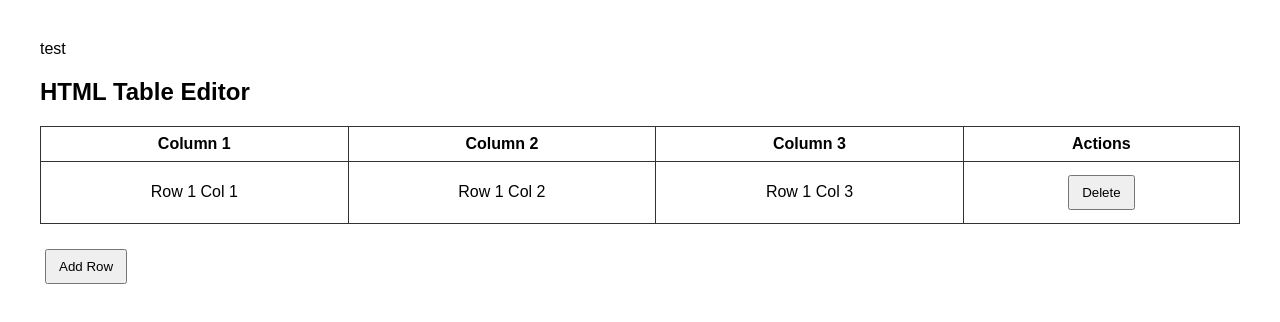
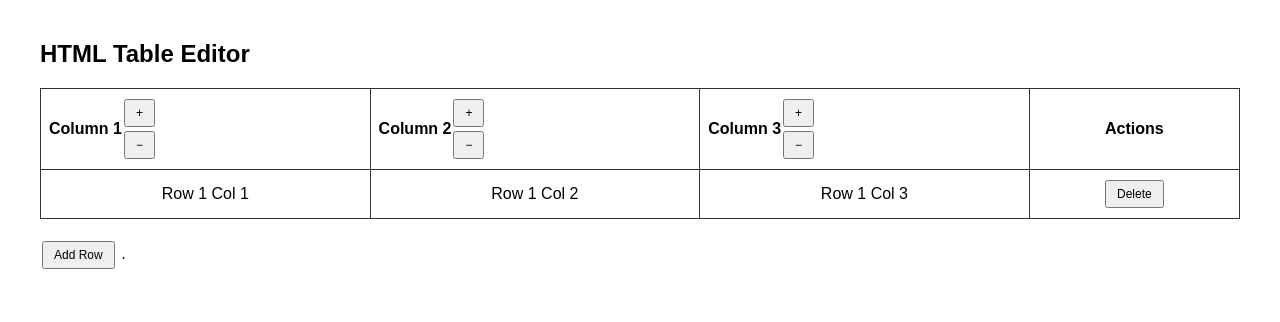
Before and after one commit to vegaruben/html-table-editor, a plain HTML site: page index.html in a window 1280 px wide. Drawn offline with Linux system fonts and the light colour scheme.

Commit message:
Update index.html with new content

```diff
--- a/index.html
+++ b/index.html
@@ -1,4 +1,3 @@
-
 <!DOCTYPE html>
 <html lang="en">
 <head>
@@ -22,19 +21,53 @@
             text-align: center;
         }
         button {
-            margin: 5px;
-            padding: 8px 12px;
+            margin: 2px 2px;
+            padding: 5px 10px;
+            font-size: 12px;
+        }
+        .header-actions {
+            display: flex;
+            flex-direction: column;
+            align-items: center;
+        }
+        .header-wrapper {
+            display: flex;
+            align-items: center;
         }
     </style>
 </head>
-<body>test
+<body>
     <h2>HTML Table Editor</h2>
     <table id="editableTable">
         <thead>
-            <tr>
-                <th>Column 1</th>
-                <th>Column 2</th>
-                <th>Column 3</th>
+            <tr id="headerRow">
+                <th>
+                    <div class="header-wrapper">
+                        <span contenteditable="true">Column 1</span>
+                        <div class="header-actions">
+                            <button onclick="addColumn(this)">+</button>
+                            <button onclick="removeColumn(this)">−</button>
+                        </div>
+                    </div>
+                </th>
+                <th>
+                    <div class="header-wrapper">
+                        <span contenteditable="true">Column 2</span>
+                        <div class="header-actions">
+                            <button onclick="addColumn(this)">+</button>
+                            <button onclick="removeColumn(this)">−</button>
+                        </div>
+                    </div>
+                </th>
+                <th>
+                    <div class="header-wrapper">
+                        <span contenteditable="true">Column 3</span>
+                        <div class="header-actions">
+                            <button onclick="addColumn(this)">+</button>
+                            <button onclick="removeColumn(this)">−</button>
+                        </div>
+                    </div>
+                </th>
                 <th>Actions</th>
             </tr>
         </thead>
@@ -52,13 +85,15 @@
     <script>
         function addRow() {
             const table = document.getElementById("editableTable").getElementsByTagName('tbody')[0];
+            const header = document.getElementById("headerRow");
+            const colCount = header.children.length - 1; // exclude Actions column
             const newRow = table.insertRow();
-            for (let i = 0; i < 3; i++) {
+            for (let i = 0; i < colCount; i++) {
                 const cell = newRow.insertCell(i);
                 cell.contentEditable = "true";
                 cell.innerText = `Row ${table.rows.length} Col ${i + 1}`;
             }
-            const actionCell = newRow.insertCell(3);
+            const actionCell = newRow.insertCell(colCount);
             actionCell.innerHTML = '<button onclick="deleteRow(this)">Delete</button>';
         }
 
@@ -66,6 +101,63 @@
             const row = button.parentNode.parentNode;
             row.parentNode.removeChild(row);
         }
+
+        function addColumn(button) {
+            const th = button.closest('th');
+            const headerRow = document.getElementById('headerRow');
+            const ths = Array.from(headerRow.children);
+            const colIndex = ths.indexOf(th);
+
+            // Create new header cell
+            const newTh = document.createElement('th');
+            newTh.innerHTML = `
+                <div class="header-wrapper">
+                    <span contenteditable="true">New Column</span>
+                    <div class="header-actions">
+                        <button onclick="addColumn(this)">+</button>
+                        <button onclick="removeColumn(this)">−</button>
+                    </div>
+                </div>
+            `;
+
+            // Insert before the Actions column
+            if (colIndex === ths.length - 1) {
+                headerRow.insertBefore(newTh, th.nextSibling);
+            } else {
+                headerRow.insertBefore(newTh, ths[colIndex + 1]);
+            }
+
+            // Add new cell to each row in tbody
+            const table = document.getElementById("editableTable");
+            const tbody = table.getElementsByTagName('tbody')[0];
+            for (let row of tbody.rows) {
+                const newCell = row.insertCell(colIndex);
+                newCell.contentEditable = "true";
+                newCell.innerText = `Row ${row.rowIndex + 1} New Col`;
+            }
+        }
+
+        function removeColumn(button) {
+            const th = button.closest('th');
+            const headerRow = document.getElementById('headerRow');
+            const ths = Array.from(headerRow.children);
+            const colIndex = ths.indexOf(th);
+
+            // Prevent removing Actions column
+            if (colIndex === ths.length - 1) return;
+
+            // Prevent removing last column
+            if (ths.length <= 2) return;
+
+            headerRow.removeChild(th);
+
+            // Remove cell from each row in tbody
+            const table = document.getElementById("editableTable");
+            const tbody = table.getElementsByTagName('tbody')[0];
+            for (let row of tbody.rows) {
+                row.deleteCell(colIndex);
+            }
+        }
     </script>
 </body>
-</html>
+</html>.
```
